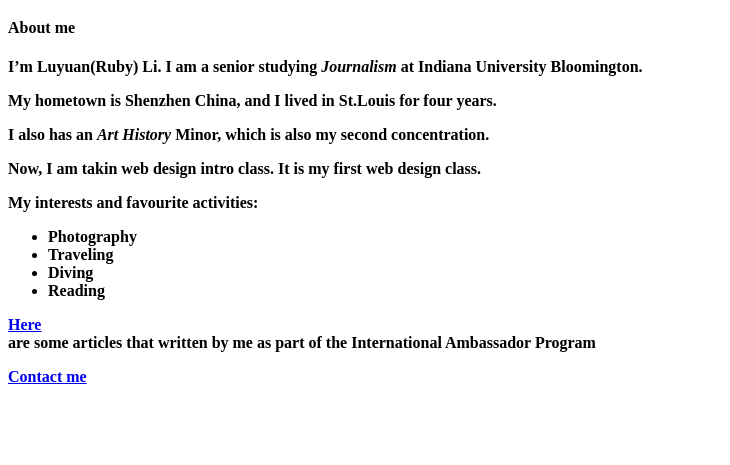
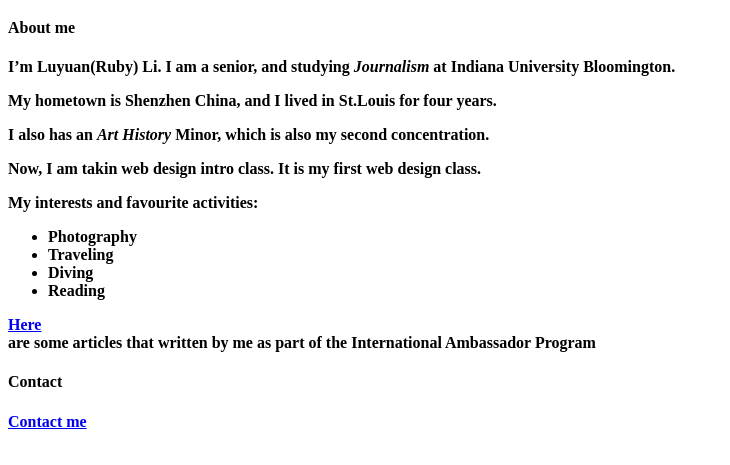
Before and after one commit to liluy/liluy.github.io, a plain HTML site: page index.html in a window 1280 px wide. Shown: the part 61-526 px from the top of the page, without its empty margins (0-730 px from the left). Drawn offline with Linux system fonts and the light colour scheme.

Commit message:
Update index.html

```diff
--- a/index.html
+++ b/index.html
@@ -7,7 +7,7 @@
     <body>
     	<h1>Luyuan(Ruby) Li's Web Design Page</h1>
     	<h4><strong> About me<trong></h4>
-    	<p>I’m <b>Luyuan(Ruby) Li</b>. I am a senior studying <i>Journalism</i> at <b>Indiana University Bloomington</b>.</p>
+    	<p>I’m <b>Luyuan(Ruby) Li</b>. I am a senior, and studying <i>Journalism</i> at <b>Indiana University Bloomington</b>.</p>
     	<p>My hometown is Shenzhen China, and I lived in <b>St.Louis</b> for four years.
     	<p>I also has an <i>Art History</i> Minor, which is also my second concentration.
     	<p>Now, I am takin web design intro class. It is my first web design class.</p>
@@ -20,6 +20,7 @@
     	</ul>
     	<p><a href="http://www.weareiu.com/?blog_id=e82197e0-7560-4e43-9aec-a936e60e61a4&search_terms=Luyuan">
     		Here</a><br /> are some articles that written by me as part of the International Ambassador Program
+    	<h4><strong> Contact</strong></h4>
     	<p><a href="mailto:liluy@indiana.edu?Subject=QA from Luyuan Li's Website">Contact me</p>
 
     </body>
```
